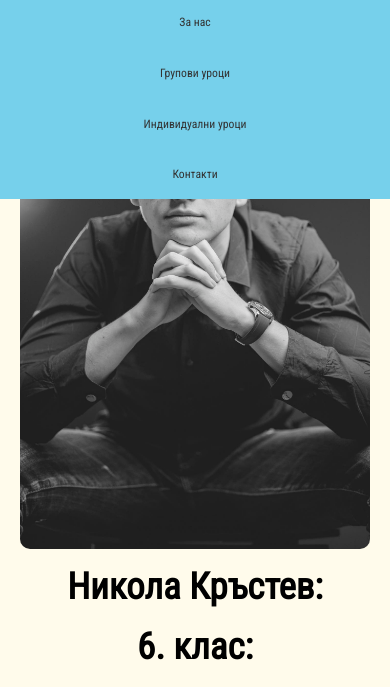
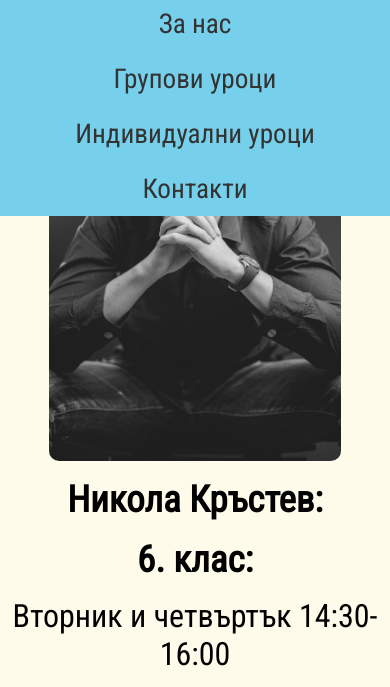
Before and after one commit to Angel840/Angel840.github.io, a plain HTML site: page groups.html in a window 390 px wide. Both pictures are taken after a click on the button 341 px from the left and 37 px from the top of the page. Shown: the part 79-766 px from the top of the page. Drawn offline with Linux system fonts and the light colour scheme.

Commit message:
Update design

```diff
--- a/styles/index.css
+++ b/styles/index.css
@@ -85,6 +85,7 @@ h1{
     justify-content: center;
     flex-direction: column;
     text-align: center;
+    text-wrap: balance;
     margin-top: 10vh;
 }
 
@@ -177,9 +178,7 @@ h1{
 }
 
 .imgWithTitleMobile img{
-    max-height: 70vh;
-    max-width: 90vw;
-    height: fit-content;
+    width: 75%;
     border-radius: 10px;
     margin-top: var(--large-margin-height);
 }
--- a/styles/sidebar.css
+++ b/styles/sidebar.css
@@ -114,12 +114,12 @@
 
   #menuMobile button{
       width: 100vw;
-      height: 6vh;
+      height: 6.5vh;
       align-content: center;
       align-items: center;
       text-align: center;
 
-      font-size: calc(var(--button-font-size)*2);
+      font-size: 1.7em;
       font-family: 'Roboto Condensed', sans-serif;
 
       border: none;
```
Also changed, not shown: contacts.html (+1 -0 lines).
